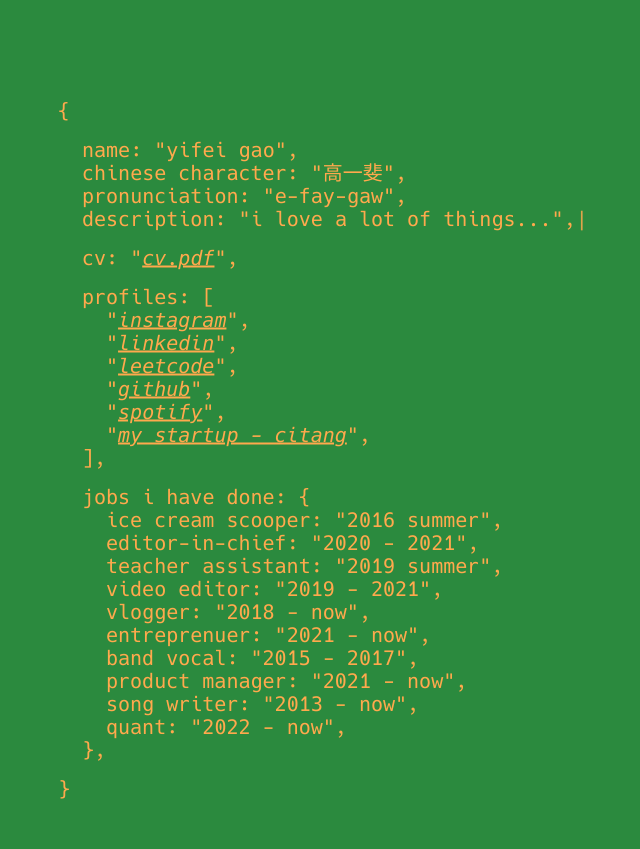
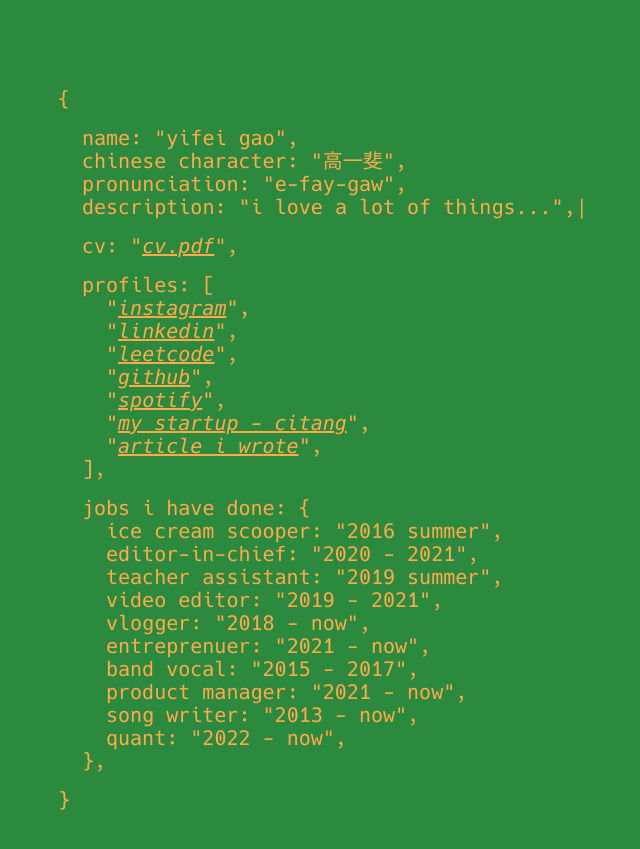
Before and after one commit to fahygao/fahygao.github.io, a Jekyll site: the page built from index.md, in a window 1280 px wide. Shown: the top 849 px of the page, without its empty margins (198-838 px from the left). Built offline with Jekyll 4.4.1, drawn with Linux system fonts in a browser that asks for light colours.

```diff
--- a/_config.yml
+++ b/_config.yml
@@ -33,6 +33,7 @@
     spotify: https://open.spotify.com/user/22wt44me6e7nlz6llzeuf2hji?si=07d0339588984b30
     # bilibili: https://space.bilibili.com/17897244
     my startup - citang: https://linktr.ee/citangge
+    article I wrote: https://informationtracer.com/blog/stock-social-media.html
   jobs:
     Ice Cream Scooper: 2016 Summer
     Editor-in-chief: 2020 - 2021
```
Also changed, not shown: 1 other file.
